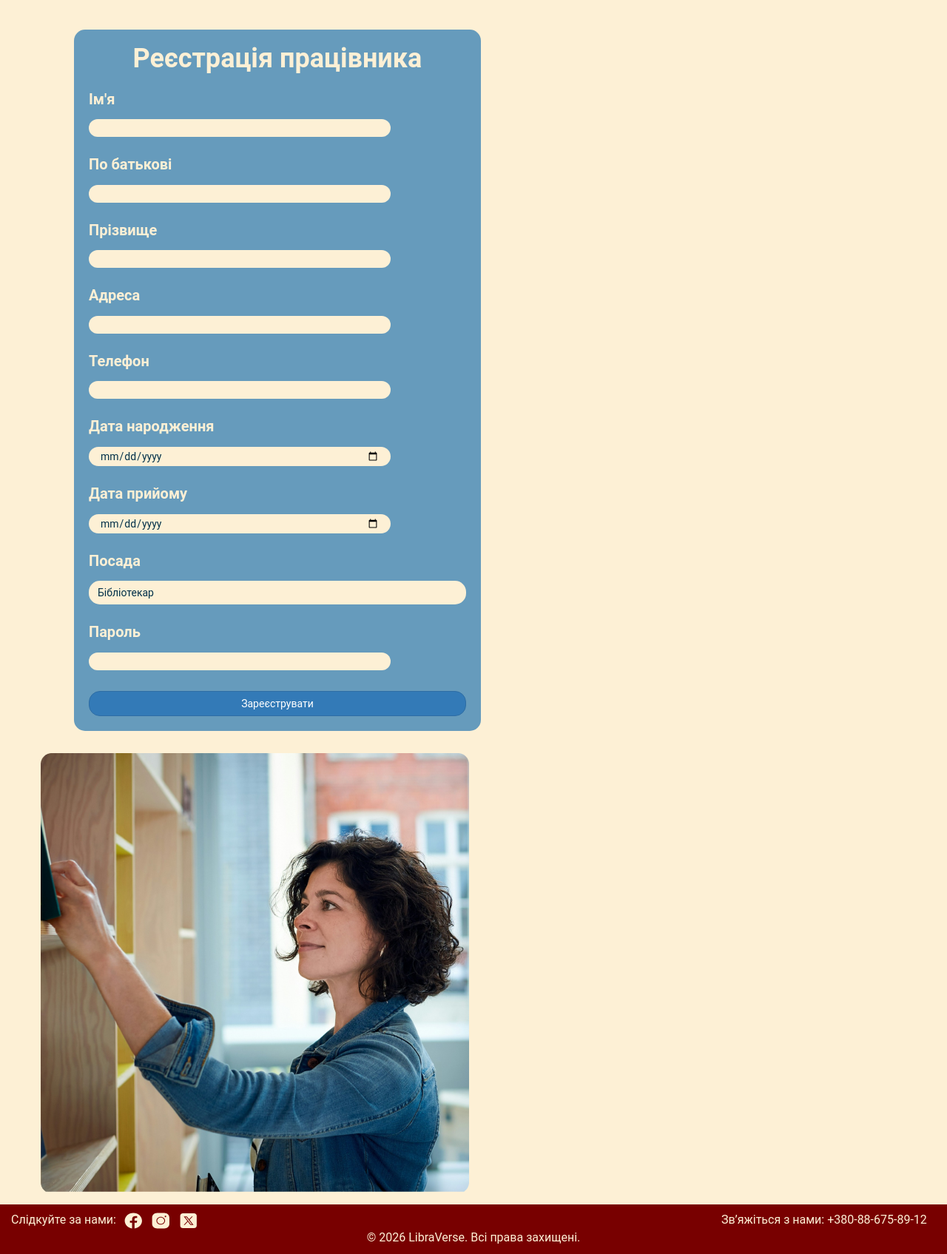
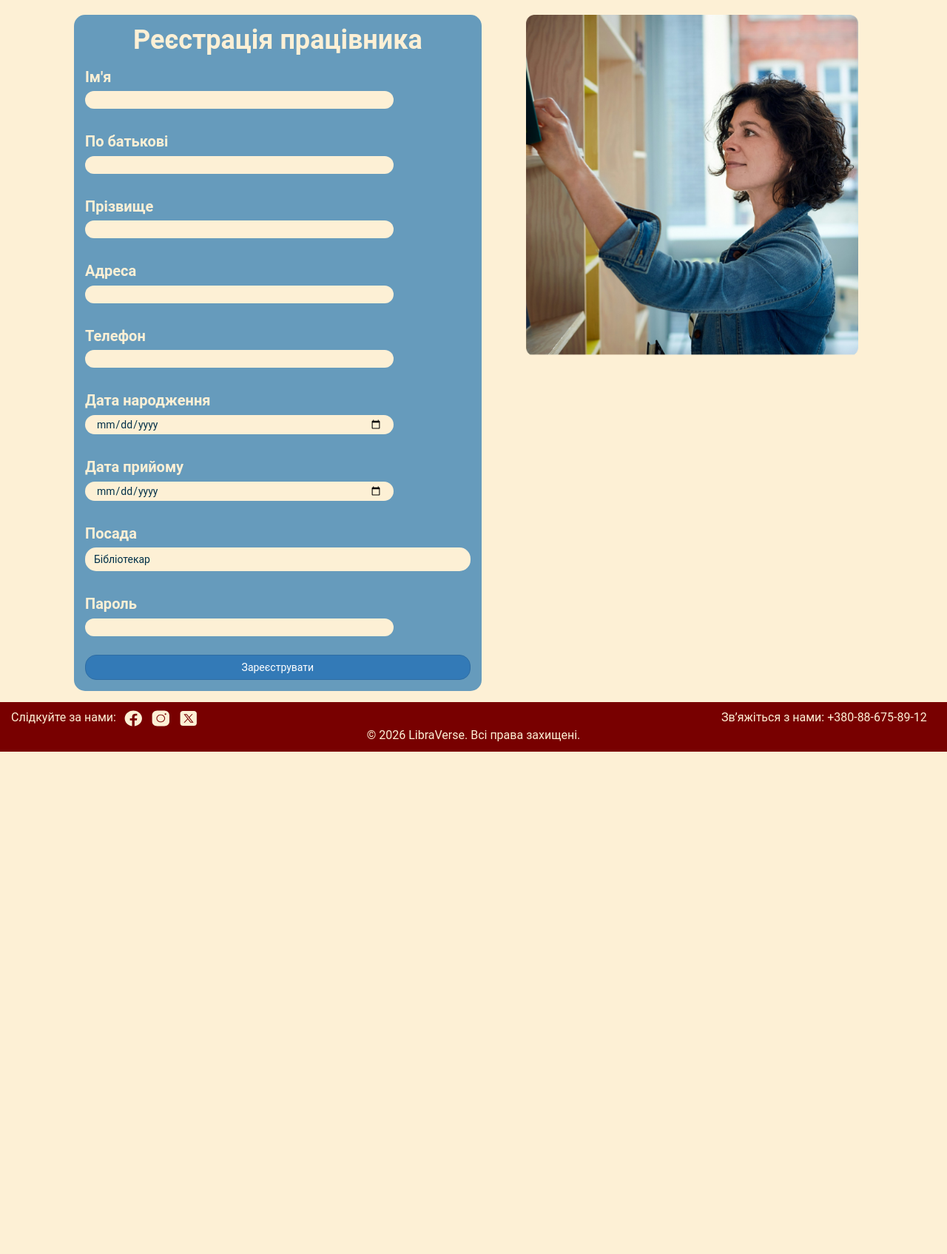
Before and after one commit to Ksenya354638/LibraVerse, a PHP site: page /pages/new_librarian.php in a window 1280 px wide. Shown: the part 50-1745 px from the top of the page at 74% size. After the commit the page ends 1066 px from the top, so only its background shows below. Run offline with PHP 8.4, Linux system fonts and the light colour scheme; the visitor is signed in with stand-in values (Sample User, id 1).

Commit message:
Update 3.0

```diff
--- a/pages/new_librarian.php
+++ b/pages/new_librarian.php
@@ -97,60 +97,69 @@ if(isset($_SESSION['LibrarianID'])) {
         </div>
     <?php endif; ?>
 
-    <div class="row" style="margin-top:20px; display:flex; flex-wrap:wrap; align-items:stretch;">
+    <div class="row librarian-layout">
 
     <!-- ФОРМА -->
-        <div class="col-lg-6 col-md-6 col-sm-12"
-             style="display:flex;">
+    <div class="col-lg-7 col-md-7 col-sm-12 form-container d-flex">
+        <div class="book-form librarian-form">
 
-            <div class="book-form"
-                 style="width:100%;
-                        display:flex;
-                        flex-direction:column;
-                        justify-content:flex-start;
-                        padding:20px;
-                        min-height:600px;">
-
-                <h1 class="text-center" style="margin-bottom:15px;">
+            <h1 class="text-center form-title">
                 Реєстрація працівника
             </h1>
 
-                <form method="POST" style="display:flex; flex-direction:column; gap:8px;">
+            <form method="POST" class="form-vertical">
 
+                <div class="form-group">
                     <label>Ім'я</label>
                     <input type="text" class="form-input" name="fname" required>
+                </div>
 
+                <div class="form-group">
                     <label>По батькові</label>
                     <input type="text" class="form-input" name="pname" required>
+                </div>
 
+                <div class="form-group">
                     <label>Прізвище</label>
                     <input type="text" class="form-input" name="sname" required>
+                </div>
 
+                <div class="form-group">
                     <label>Адреса</label>
                     <input type="text" class="form-input" name="address" required>
+                </div>
 
+                <div class="form-group">
                     <label>Телефон</label>
                     <input type="text" class="form-input" name="phone" required>
+                </div>
 
+                <div class="form-group">
                     <label>Дата народження</label>
                     <input type="date" class="form-input" name="birthDate" required>
+                </div>
 
+                <div class="form-group">
                     <label>Дата прийому</label>
                     <input type="date" class="form-input" name="employmentDate" required>
+                </div>
 
+                <div class="form-group">
                     <label>Посада</label>
                     <select name="position" class="form-input">
                         <option value="бібліотекар">Бібліотекар</option>
                         <option value="завідуючий">Завідуючий</option>
                     </select>
+                </div>
 
+                <div class="form-group">
                     <label>Пароль</label>
                     <input type="password" class="form-input" name="password" required>
+                </div>
 
                 <button type="submit"
                         name="add-librarian"
-                            class="btn btn-primary btn-block"
-                            style="margin-top:10px;">
+                        class="btn btn-primary btn-block submit-btn">
                     Зареєструвати
                 </button>
 
@@ -159,11 +168,8 @@ if(isset($_SESSION['LibrarianID'])) {
     </div>
 
     <!-- ЗОБРАЖЕННЯ -->
-        <div class="col-lg-6 col-md-6 hidden-xs"
-             style="display:flex; align-items:center; justify-content:center;">
-
-            <img src="../images/add_librarian.png"
-                 style="max-height:600px; width:auto; object-fit:contain;">
+    <div class="col-lg-5 col-md-5 hidden-xs image-container">
+        <img src="../images/add_librarian.png" class="img-responsive librarian-img">
     </div>
 
 </div>
```
Lines whose indentation alone changed are shown as unchanged.
